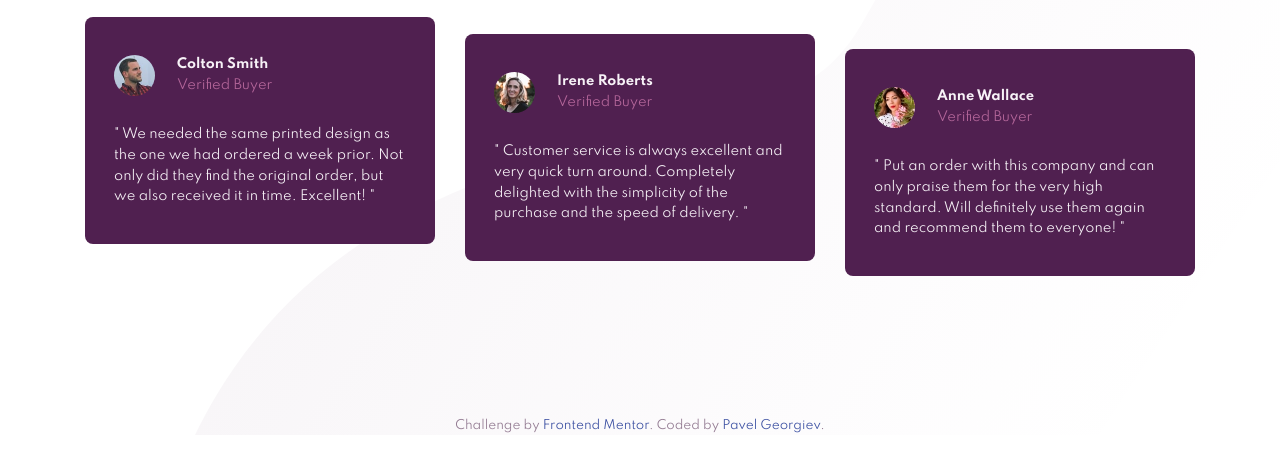
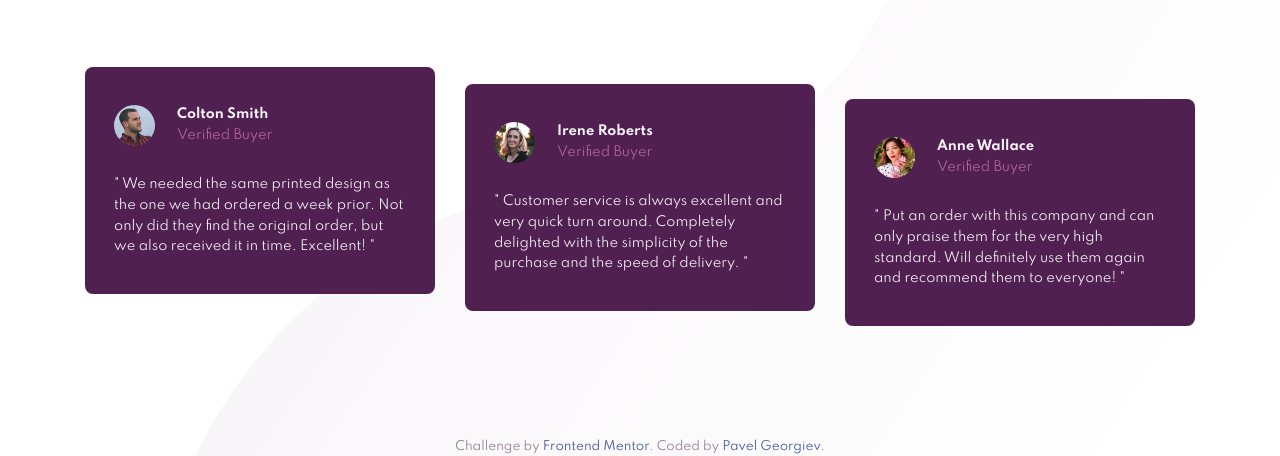
Before and after one commit to iPavelGeorgiev/social-proof-section, a website: page src/index.html in a window 1280 px wide. Shown: the part 365-821 px from the top of the page. Before the commit the page ends 800 px from the top, so only its background shows below. Drawn offline with Linux system fonts and the light colour scheme.

Commit message:
Adjust main tag padding based on the screen size

```diff
--- a/src/scss/base/_base.scss
+++ b/src/scss/base/_base.scss
@@ -29,4 +29,8 @@ body {
 .main {
   min-height: 100vh;
   padding: 8rem 2.4rem;
+
+  @include breakpoint("lg", "min") {
+    padding: 13rem 2.4rem;
+  }
 }
```
Also changed, not shown: src/css/main.css.
